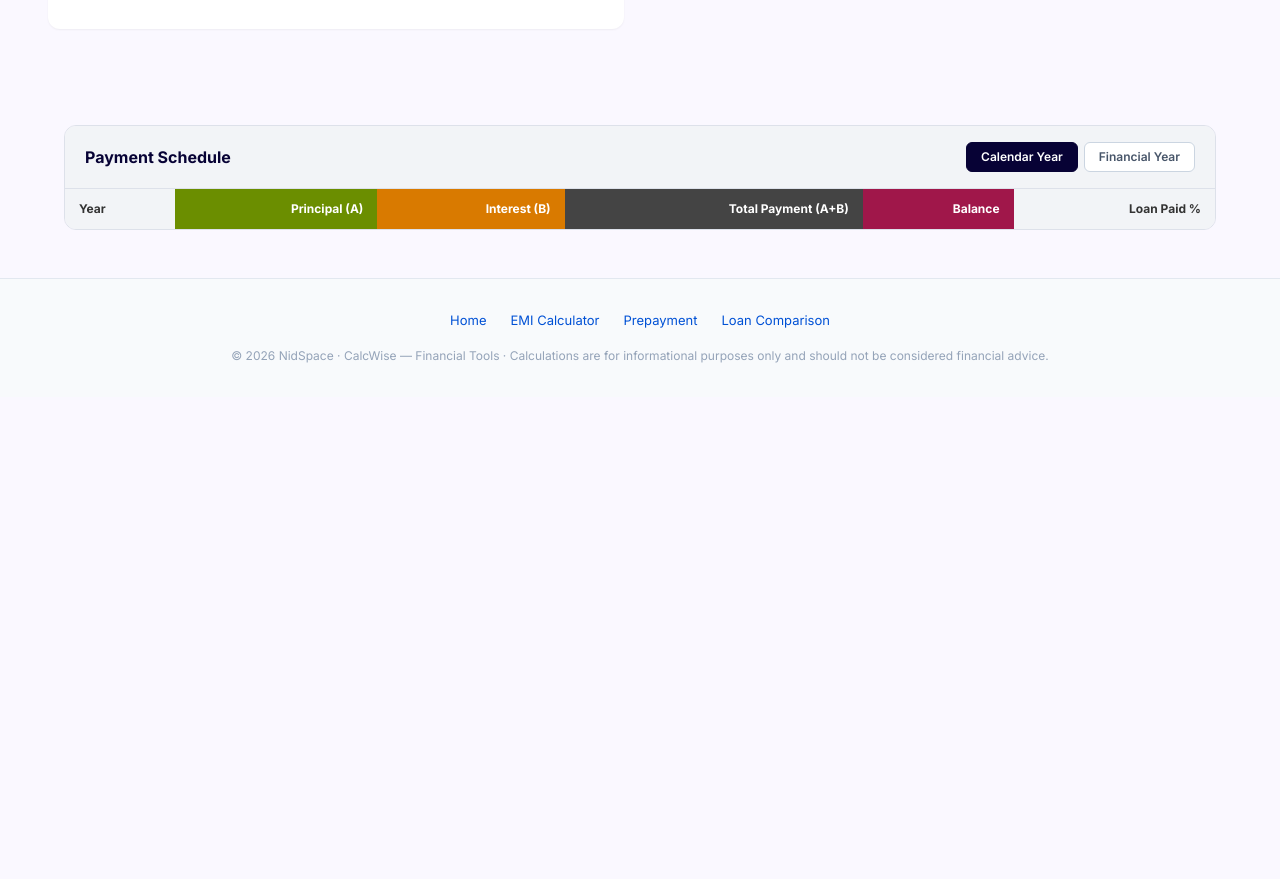
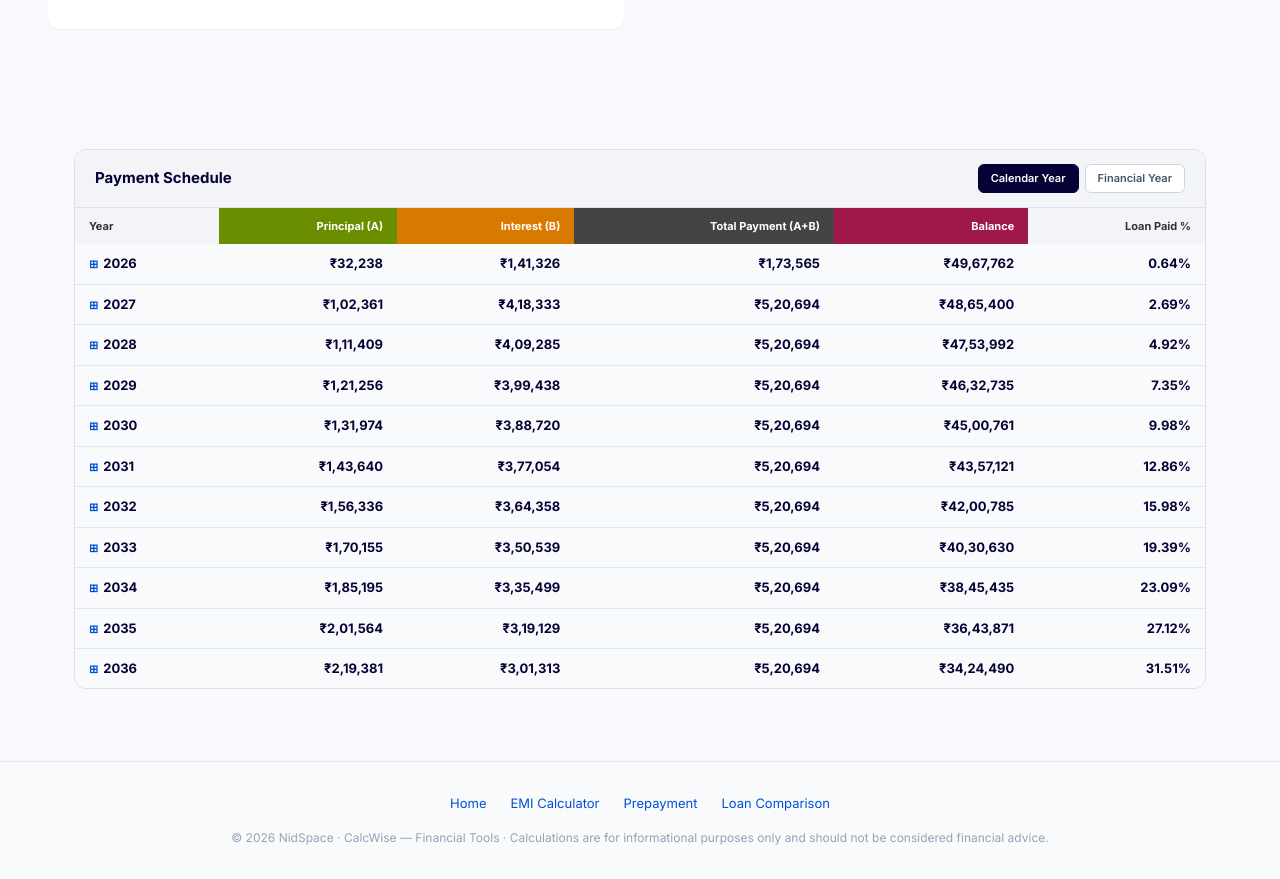
Before and after one commit to iselvam-ai/calcwise-emi, a plain HTML site: page emi-calculator.html in a window 1280 px wide. Shown: the part 2254-3133 px from the top of the page. Before the commit the page ends 2651 px from the top, so only its background shows below. Drawn offline with nearby package versions, Linux system fonts and the light colour scheme.

Commit message:
Fix amortization: correct input IDs, tenureMode years/months, parseFormattedNumber

```diff
--- a/emi-calculator.html
+++ b/emi-calculator.html
@@ -713,56 +713,57 @@
 </script>
 
 
-<!-- CALCWISE AMORTIZATION -->
+
+<!-- CALCWISE AMORTIZATION TABLE -->
 <style>
-@media print { header,footer,nav,.no-print{display:none!important} }
-#cw-amort{padding:0 24px 48px;max-width:1200px;margin:0 auto}
-.cw-tbl-wrap{border:1px solid #dde1ea;border-radius:12px;overflow:hidden}
-.cw-tbl-head{display:flex;justify-content:space-between;align-items:center;padding:16px 20px;background:#f2f4f7;border-bottom:1px solid #dde1ea}
-.cw-tbl-head h3{font-size:16px;font-weight:700;color:#070235;margin:0}
-.cw-ytog{display:flex;gap:6px}
-.cw-ybtn{padding:5px 14px;border-radius:6px;font-size:12px;font-weight:600;cursor:pointer;border:1px solid #CBD5E1;background:white;color:#475569;font-family:inherit;transition:all 0.15s}
-.cw-ybtn.on{background:#070235;border-color:#070235;color:white}
-.cw-scroll{max-height:480px;overflow-y:auto}
-.cw-scroll::-webkit-scrollbar{width:5px}
-.cw-scroll::-webkit-scrollbar-thumb{background:#CBD5E1;border-radius:3px}
+@media print{header,footer,nav,.no-print{display:none!important}}
+#cw-amort{padding:24px;max-width:1180px;margin:0 auto 48px}
+.cw-wrap{border:1px solid #dde1ea;border-radius:12px;overflow:hidden}
+.cw-bar{display:flex;justify-content:space-between;align-items:center;padding:14px 20px;background:#f2f4f7;border-bottom:1px solid #dde1ea}
+.cw-bar h3{font-size:15px;font-weight:700;color:#070235;margin:0}
+.cw-btns{display:flex;gap:6px}
+.cw-btn{padding:5px 12px;border-radius:6px;font-size:11px;font-weight:600;cursor:pointer;border:1px solid #CBD5E1;background:white;color:#475569;font-family:inherit}
+.cw-btn.on{background:#070235;border-color:#070235;color:white}
+.cw-scr{max-height:480px;overflow-y:auto}
+.cw-scr::-webkit-scrollbar{width:4px}
+.cw-scr::-webkit-scrollbar-thumb{background:#cbd5e1;border-radius:2px}
 #cw-tbl{width:100%;border-collapse:collapse;font-size:13px}
-#cw-tbl thead th{position:sticky;top:0;padding:11px 14px;text-align:right;font-weight:700;font-size:12px;white-space:nowrap;z-index:2}
-#cw-tbl thead th:first-child{text-align:left}
-#cw-tbl thead th.cp{background:#6B8E00;color:white}
-#cw-tbl thead th.ci{background:#D97A00;color:white}
-#cw-tbl thead th.ct{background:#444;color:white}
-#cw-tbl thead th.cb{background:#A0174A;color:white}
-#cw-tbl thead th.cx{background:#f2f4f7;color:#333}
-.cw-yr td{padding:10px 14px;text-align:right;border-bottom:1px solid #E2E8F0;font-weight:700;background:#F8FAFC;color:#070235;cursor:pointer}
-.cw-yr td:first-child{text-align:left}
-.cw-yr:hover td{background:#EEF2FF}
-.cw-mo{display:none}
-.cw-mo.open{display:table-row}
-.cw-mo td{padding:7px 14px;text-align:right;border-bottom:1px solid #F1F5F9;color:#475569;background:white;font-weight:400}
-.cw-mo td:first-child{text-align:left;color:#64748B;padding-left:32px}
-.cw-mo:hover td{background:#F8FAFC}
+#cw-tbl th{position:sticky;top:0;padding:10px 14px;text-align:right;font-size:11px;font-weight:700;white-space:nowrap;z-index:2}
+#cw-tbl th:first-child{text-align:left;background:#f2f4f7;color:#333}
+.th-p{background:#6B8E00;color:white}
+.th-i{background:#D97A00;color:white}
+.th-t{background:#444;color:white}
+.th-b{background:#A0174A;color:white}
+.th-x{background:#f2f4f7;color:#333}
+.yr td{padding:10px 14px;text-align:right;border-bottom:1px solid #e2e8f0;font-weight:700;background:#f8fafc;color:#070235;cursor:pointer}
+.yr td:first-child{text-align:left}
+.yr:hover td{background:#eef2ff}
+.mo{display:none}
+.mo.op{display:table-row}
+.mo td{padding:7px 14px;text-align:right;border-bottom:1px solid #f1f5f9;color:#475569;background:white}
+.mo td:first-child{text-align:left;color:#64748b;padding-left:36px}
+.mo:hover td{background:#f8fafc}
 </style>
 
 <div id="cw-amort">
-  <div class="cw-tbl-wrap">
-    <div class="cw-tbl-head">
+  <div class="cw-wrap">
+    <div class="cw-bar">
       <h3>Payment Schedule</h3>
-      <div class="cw-ytog">
-        <button class="cw-ybtn on" id="btn-cal" onclick="cwSetMode('cal')">Calendar Year</button>
-        <button class="cw-ybtn" id="btn-fy" onclick="cwSetMode('fy')">Financial Year</button>
+      <div class="cw-btns">
+        <button class="cw-btn on" id="cw-cal" onclick="cwMode('cal')">Calendar Year</button>
+        <button class="cw-btn" id="cw-fy" onclick="cwMode('fy')">Financial Year</button>
       </div>
     </div>
-    <div class="cw-scroll">
+    <div class="cw-scr">
       <table id="cw-tbl">
         <thead>
           <tr>
-            <th class="cx">Year</th>
-            <th class="cp">Principal (A)</th>
-            <th class="ci">Interest (B)</th>
-            <th class="ct">Total Payment (A+B)</th>
-            <th class="cb">Balance</th>
-            <th class="cx">Loan Paid %</th>
+            <th class="th-x">Year</th>
+            <th class="th-p">Principal (A)</th>
+            <th class="th-i">Interest (B)</th>
+            <th class="th-t">Total Payment (A+B)</th>
+            <th class="th-b">Balance</th>
+            <th class="th-x">Loan Paid %</th>
           </tr>
         </thead>
         <tbody id="cw-body"></tbody>
@@ -773,124 +774,120 @@
 
 <script>
 (function(){
-  var MO = ['Jan','Feb','Mar','Apr','May','Jun','Jul','Aug','Sep','Oct','Nov','Dec'];
-  var cwMode = 'cal';
+  var MO=['Jan','Feb','Mar','Apr','May','Jun','Jul','Aug','Sep','Oct','Nov','Dec'];
+  var _mode='cal';
 
   function fi(n){
-    n = Math.round(n);
-    var s = n.toString();
-    var l = s.slice(-3);
-    var r = s.slice(0,-3);
-    if(r) l = ',' + l;
-    return '₹' + r.replace(/\B(?=(\d{2})+(?!\d))/g,',') + l;
-  }
-
-  function getInputs(){
-    var pEl = document.getElementById('loanAmountInput');
-    var rEl = document.getElementById('interestRateInput');
-    var tEl = document.getElementById('tenureValueInput');
-    if(!pEl||!rEl||!tEl) return null;
-    var P = parseFloat(pEl.value.replace(/,/g,''))||0;
-    var R = parseFloat(rEl.value)||0;
-    var T = parseFloat(tEl.value)||0;
-    var N = (typeof tenureMode!=='undefined' && tenureMode==='months') ? T : T*12;
-    return {P:P, R:R, N:N};
+    n=Math.round(Math.abs(n));
+    var s=n.toString();
+    if(s.length<=3) return '\u20b9'+s;
+    var l=s.slice(-3);
+    var r=s.slice(0,-3);
+    var res='';
+    while(r.length>2){res=','+r.slice(-2)+res;r=r.slice(0,-2);}
+    return '\u20b9'+r+res+','+l;
   }
 
   function cwBuild(){
-    var inp = getInputs();
-    if(!inp || inp.P<=0 || inp.N<=0) return;
-    var P=inp.P, R=inp.R, N=inp.N;
-    var r = R/12/100;
-    var emi = r>0 ? P*r*Math.pow(1+r,N)/(Math.pow(1+r,N)-1) : P/N;
+    try{
+      // Use exact same logic as calculateEMI in the page
+      var pEl=document.getElementById('loanAmountInput');
+      var rEl=document.getElementById('interestRateInput');
+      var tEl=document.getElementById('tenureValueInput');
+      if(!pEl||!rEl||!tEl){console.log('CW: inputs not found');return;}
 
-    var bal = P;
-    var now = new Date();
-    var sY = now.getFullYear();
-    var sM = now.getMonth();
-    var years = {};
-    var order = [];
+      var P=parseFormattedNumber(pEl.value);
+      var R=parseFloat(rEl.value)||0;
+      var T=parseFloat(tEl.value)||0;
+      // tenureMode uses 'years' or 'months' as per page code
+      var N=( typeof tenureMode!=='undefined' && tenureMode==='months') ? T : T*12;
+      if(P<=0||N<=0){console.log('CW: invalid P or N',P,N);return;}
 
-    for(var m=0; m<N; m++){
-      if(bal<=0.01) break;
-      var d = new Date(sY, sM+m, 1);
-      var dY = d.getFullYear();
-      var dM = d.getMonth();
-      var fyY = cwMode==='fy' ? (dM>=3?dY:dY-1) : dY;
-      var yLbl = cwMode==='fy' ? 'FY '+fyY+'-'+String(fyY+1).slice(-2) : String(fyY);
-      var ip = bal*r;
-      var pr = Math.min(emi-ip, bal);
-      bal -= pr;
-      if(!years[yLbl]){years[yLbl]={pri:0,int:0,mos:[],lbl:yLbl};order.push(yLbl);}
-      years[yLbl].pri += pr;
-      years[yLbl].int += ip;
-      years[yLbl].mos.push({lbl:MO[dM]+' '+dY, pri:pr, int:ip, bal:Math.max(0,bal)});
-    }
+      var r=R/12/100;
+      var emi=r>0 ? P*r*Math.pow(1+r,N)/(Math.pow(1+r,N)-1) : P/N;
 
-    var html = '';
-    var runP = 0;
-    order.forEach(function(yl,yi){
-      var yr = years[yl];
-      runP += yr.pri;
-      var pct = (runP/P*100).toFixed(2)+'%';
-      var yBal = yr.mos[yr.mos.length-1].bal;
-      var yid = 'y'+yi;
-      html += '<tr class="cw-yr" onclick="cwToggle(''+yid+'')">'
-        +'<td><span id="ic-'+yid+'" style="margin-right:6px;color:#0051d5;font-size:11px">⊞</span>'+yl+'</td>'
-        +'<td>'+fi(yr.pri)+'</td><td>'+fi(yr.int)+'</td>'
-        +'<td>'+fi(yr.pri+yr.int)+'</td><td>'+fi(Math.max(0,yBal))+'</td>'
-        +'<td>'+pct+'</td></tr>';
-      var mRunP = runP - yr.pri;
-      yr.mos.forEach(function(mo){
-        mRunP += mo.pri;
-        var mPct = (mRunP/P*100).toFixed(2)+'%';
-        html += '<tr class="cw-mo" id="mo-'+yid+'">'
-          +'<td>'+mo.lbl+'</td><td>'+fi(mo.pri)+'</td><td>'+fi(mo.int)+'</td>'
-          +'<td>'+fi(mo.pri+mo.int)+'</td><td>'+fi(mo.bal)+'</td>'
-          +'<td>'+mPct+'</td></tr>';
+      var bal=P;
+      var now=new Date();
+      var sY=now.getFullYear(), sM=now.getMonth();
+      var yrs={}, ord=[];
+
+      for(var m=0;m<N;m++){
+        if(bal<=0.01)break;
+        var d=new Date(sY,sM+m,1);
+        var dY=d.getFullYear(), dM=d.getMonth();
+        var fY=_mode==='fy'?(dM>=3?dY:dY-1):dY;
+        var yL=_mode==='fy'?'FY '+fY+'-'+String(fY+1).slice(-2):String(fY);
+        var ip=bal*r, pr=Math.min(emi-ip,bal);
+        bal-=pr;
+        if(!yrs[yL]){yrs[yL]={p:0,i:0,ms:[]};ord.push(yL);}
+        yrs[yL].p+=pr; yrs[yL].i+=ip;
+        yrs[yL].ms.push({l:MO[dM]+' '+dY,p:pr,i:ip,b:Math.max(0,bal)});
+      }
+
+      var html='', rP=0;
+      ord.forEach(function(yl,yi){
+        var yr=yrs[yl];
+        rP+=yr.p;
+        var pct=(rP/P*100).toFixed(2)+'%';
+        var yB=yr.ms[yr.ms.length-1].b;
+        var id='y'+yi;
+        html+='<tr class="yr" onclick="cwTog(\''+id+'\')">'
+          +'<td><span id="ic'+id+'" style="color:#0051d5;margin-right:5px;font-size:11px">\u229e</span>'+yl+'</td>'
+          +'<td>'+fi(yr.p)+'</td><td>'+fi(yr.i)+'</td>'
+          +'<td>'+fi(yr.p+yr.i)+'</td><td>'+fi(yB)+'</td>'
+          +'<td>'+pct+'</td></tr>';
+        var mP=rP-yr.p;
+        yr.ms.forEach(function(mo){
+          mP+=mo.p;
+          html+='<tr class="mo" id="mo'+id+'">'
+            +'<td>'+mo.l+'</td><td>'+fi(mo.p)+'</td><td>'+fi(mo.i)+'</td>'
+            +'<td>'+fi(mo.p+mo.i)+'</td><td>'+fi(mo.b)+'</td>'
+            +'<td>'+(mP/P*100).toFixed(2)+'%</td></tr>';
+        });
       });
-    });
-    document.getElementById('cw-body').innerHTML = html;
+
+      document.getElementById('cw-body').innerHTML=html;
+      console.log('CW: built '+ord.length+' years');
+    }catch(e){console.error('CW amort error:',e);}
   }
 
-  window.cwToggle = function(yid){
-    var rows = document.querySelectorAll('#mo-'+yid);
-    var ic = document.getElementById('ic-'+yid);
-    var open = rows[0] && rows[0].classList.contains('open');
-    rows.forEach(function(r){r.classList.toggle('open',!open);});
-    if(ic) ic.textContent = open ? '⊞' : '⊟';
+  window.cwTog=function(id){
+    var rs=document.querySelectorAll('#mo'+id);
+    var ic=document.getElementById('ic'+id);
+    var op=rs[0]&&rs[0].classList.contains('op');
+    rs.forEach(function(r){r.classList.toggle('op',!op);});
+    if(ic)ic.textContent=op?'\u229e':'\u229f';
   };
 
-  window.cwSetMode = function(m){
-    cwMode = m;
-    document.getElementById('btn-cal').className='cw-ybtn'+(m==='cal'?' on':'');
-    document.getElementById('btn-fy').className='cw-ybtn'+(m==='fy'?' on':'');
+  window.cwMode=function(m){
+    _mode=m;
+    document.getElementById('cw-cal').className='cw-btn'+(m==='cal'?' on':'');
+    document.getElementById('cw-fy').className='cw-btn'+(m==='fy'?' on':'');
     cwBuild();
   };
 
-  // Poll every 300ms to update when sliders change
-  // Also listen to all inputs
-  function hookInputs(){
-    ['loanAmountInput','interestRateInput','tenureValueInput',
-     'loanAmountSlider','interestRateSlider','tenureSlider'].forEach(function(id){
-      var el = document.getElementById(id);
-      if(el){
-        el.addEventListener('input', function(){ setTimeout(cwBuild, 50); });
-        el.addEventListener('change', function(){ setTimeout(cwBuild, 50); });
-      }
+  function hookAll(){
+    ['loanAmountInput','loanAmountSlider','interestRateInput',
+     'interestRateSlider','tenureValueInput','tenureSlider'].forEach(function(id){
+      var el=document.getElementById(id);
+      if(el){el.addEventListener('input',function(){setTimeout(cwBuild,100);});}
     });
+    // Also watch for any button clicks that change tenure mode
+    document.querySelectorAll('[onclick*="tenure"],[onclick*="Tenure"],[onclick*="mode"]').forEach(function(el){
+      el.addEventListener('click',function(){setTimeout(cwBuild,200);});
+    });
+    cwBuild();
+    console.log('CW: hooks attached');
   }
 
-  // Init after DOM ready
   if(document.readyState==='loading'){
-    document.addEventListener('DOMContentLoaded', function(){
-      setTimeout(function(){ cwBuild(); hookInputs(); }, 300);
-    });
+    document.addEventListener('DOMContentLoaded',function(){setTimeout(hookAll,500);});
   } else {
-    setTimeout(function(){ cwBuild(); hookInputs(); }, 300);
+    setTimeout(hookAll,500);
   }
 })();
 </script>
+<!-- END CALCWISE AMORTIZATION TABLE -->
 </main><footer style="background:#F8FAFC;border-top:1px solid #E2E8F0;padding:32px 24px;text-align:center">
   <div style="max-width:1200px;margin:0 auto">
     <div style="display:flex;justify-content:center;gap:24px;flex-wrap:wrap;margin-bottom:16px;font-size:13px">
```
